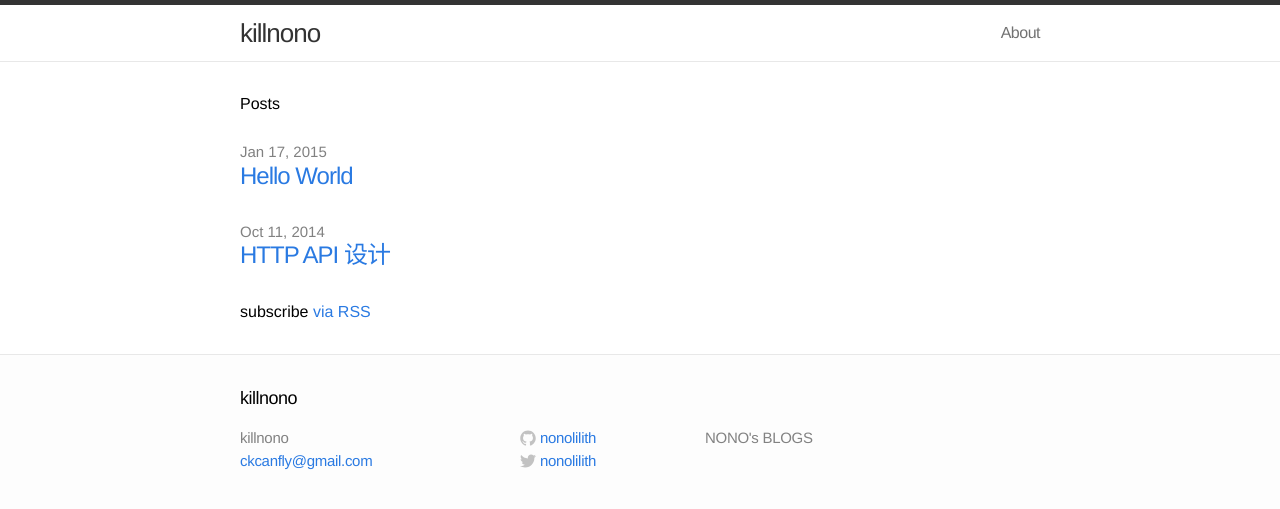
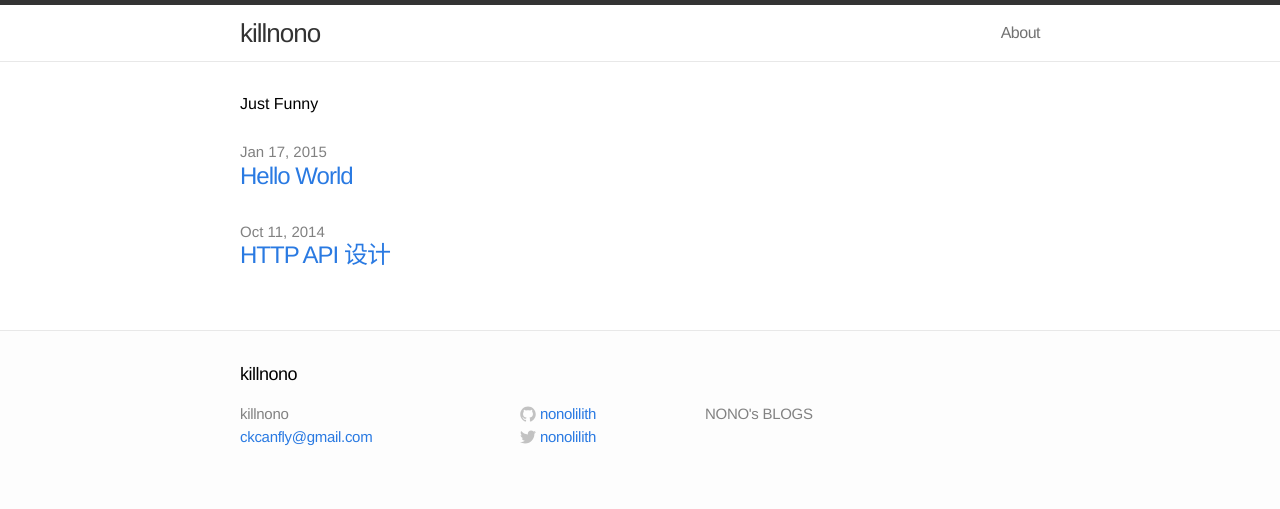
Before and after one commit to killnono/killnono.github.io, a Jekyll site: the page built from index.html, in a window 1280 px wide. Shown: the top 509 px of the page. Built offline with Jekyll 4.4.1, drawn with Linux system fonts in a browser that asks for light colours; Markdown is read by kramdown in place of the engine named in the settings.

Commit message:
Update index.html

```diff
--- a/index.html
+++ b/index.html
@@ -4,7 +4,7 @@ layout: default
 
 <div class="home">
 
-  <h1>Posts</h1>
+  <h1>Just Funny</h1>
 
   <ul class="posts">
     {% for post in site.posts %}
@@ -15,6 +15,6 @@ layout: default
     {% endfor %}
   </ul>
 
-  <p class="rss-subscribe">subscribe <a href="{{ "/feed.xml" | prepend: site.baseurl }}">via RSS</a></p>
+  <!--<p class="rss-subscribe">subscribe <a href="{{ "/feed.xml" | prepend: site.baseurl }}">via RSS</a></p> -->
 
 </div>
```
